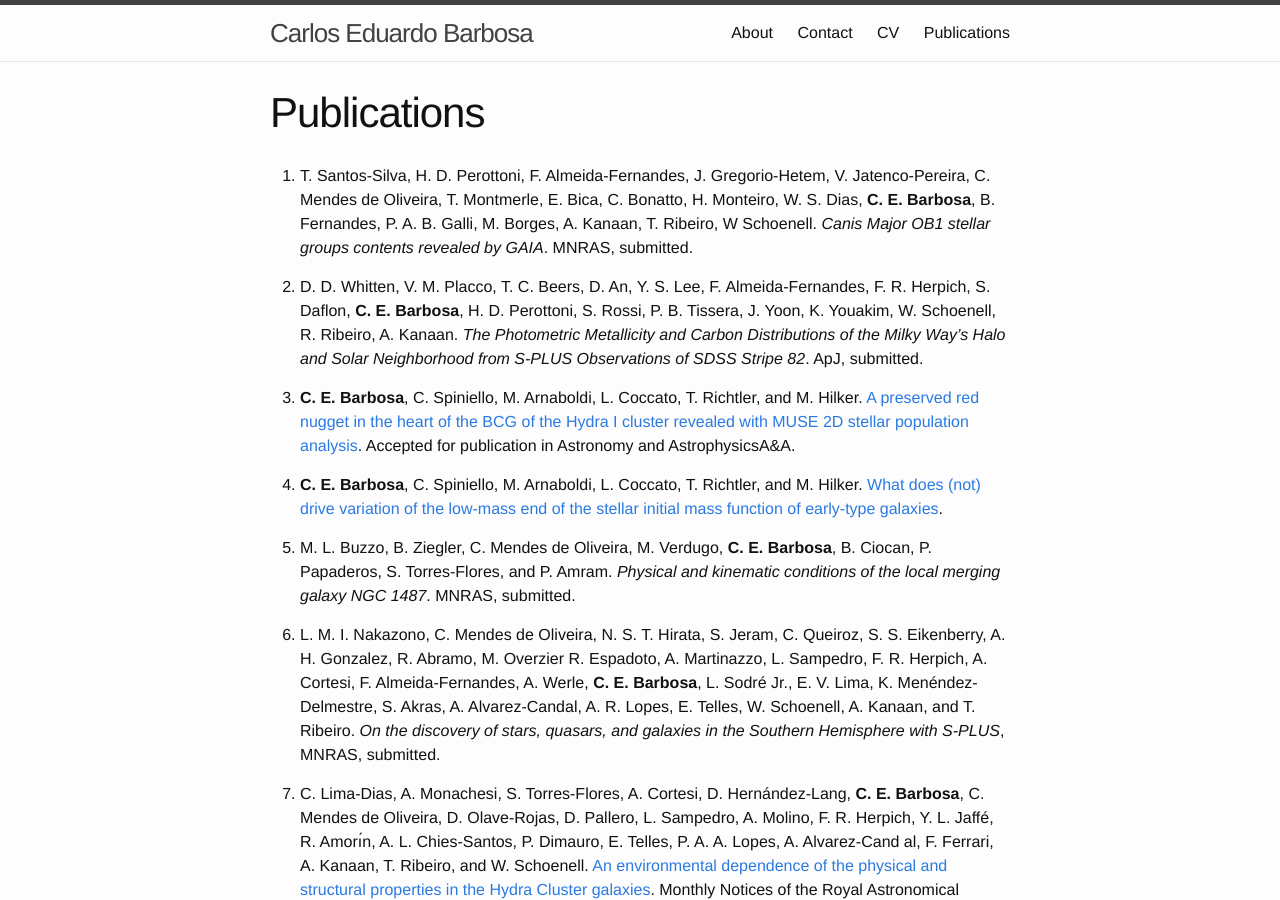
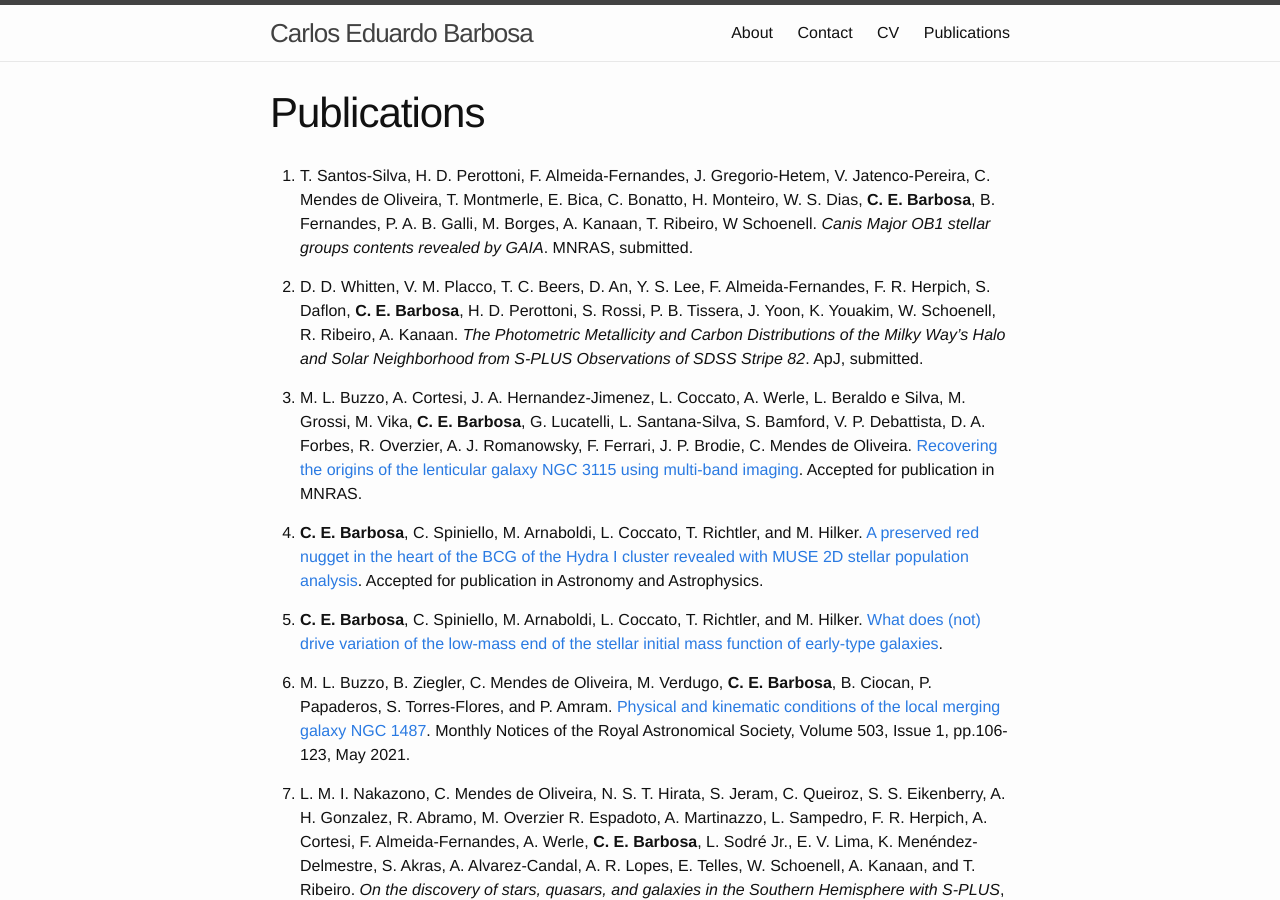
Before and after one commit to cebarbosa/cebarbosa.github.io, a Jekyll site: the page built from publications.md, in a window 1280 px wide and 900 px high. Built offline with Jekyll 4.4.1, drawn with Linux system fonts in a browser that asks for light colours.

Commit message:
Updated with papers from Luisa.

```diff
--- a/publications.md
+++ b/publications.md
@@ -2,27 +2,27 @@
 layout: page
 title: "Publications"
 ---
-20. T. Santos-Silva, H. D. Perottoni, F. Almeida-Fernandes,  J. Gregorio-Hetem, V. Jatenco-Pereira, C. Mendes de Oliveira, T. Montmerle, E. Bica, C. Bonatto, H. Monteiro, W. S. Dias, **C. E. Barbosa**, B. Fernandes, P. A. B. Galli, M. Borges, A. Kanaan, T. Ribeiro, W Schoenell. *Canis Major OB1 stellar groups contents revealed by GAIA*. MNRAS, submitted.
+21. T. Santos-Silva, H. D. Perottoni, F. Almeida-Fernandes,  J. Gregorio-Hetem, V. Jatenco-Pereira, C. Mendes de Oliveira, T. Montmerle, E. Bica, C. Bonatto, H. Monteiro, W. S. Dias, **C. E. Barbosa**, B. Fernandes, P. A. B. Galli, M. Borges, A. Kanaan, T. Ribeiro, W Schoenell. *Canis Major OB1 stellar groups contents revealed by GAIA*. MNRAS, submitted.
 
-19. D. D. Whitten, V. M. Placco, T. C. Beers, D. An, Y. S. Lee, F. Almeida-Fernandes, F. R. Herpich, S. Daflon, **C. E. Barbosa**,  H. D. Perottoni, S. Rossi, P. B. Tissera, J. Yoon, K. Youakim, W. Schoenell, R. Ribeiro, A. Kanaan. *The Photometric Metallicity and Carbon Distributions of the Milky Way’s Halo and Solar Neighborhood from S-PLUS Observations of SDSS Stripe 82*. ApJ, submitted.
+20. D. D. Whitten, V. M. Placco, T. C. Beers, D. An, Y. S. Lee, F. Almeida-Fernandes, F. R. Herpich, S. Daflon, **C. E. Barbosa**,  H. D. Perottoni, S. Rossi, P. B. Tissera, J. Yoon, K. Youakim, W. Schoenell, R. Ribeiro, A. Kanaan. *The Photometric Metallicity and Carbon Distributions of the Milky Way’s Halo and Solar Neighborhood from S-PLUS Observations of SDSS Stripe 82*. ApJ, submitted.
 
-18. **C. E. Barbosa**, C. Spiniello, M. Arnaboldi, L. Coccato, T. Richtler, and M. Hilker. [A preserved red nugget in the heart of the BCG of the Hydra I cluster revealed with MUSE 2D stellar population analysis](https://arxiv.org/abs/2012.11609). Accepted for publication in Astronomy and AstrophysicsA&A.
+19. M. L. Buzzo, A. Cortesi, J. A. Hernandez-Jimenez, L. Coccato, A. Werle, L. Beraldo e Silva, M. Grossi, M. Vika, **C. E. Barbosa**, G. Lucatelli, L. Santana-Silva, S. Bamford, V. P. Debattista, D. A. Forbes, R. Overzier, A. J. Romanowsky, F. Ferrari, J. P. Brodie, C. Mendes de Oliveira. [Recovering the origins of the lenticular galaxy NGC 3115 using multi-band imaging](https://arxiv.org/abs/2103.17246). Accepted for publication in MNRAS.
+
+18. **C. E. Barbosa**, C. Spiniello, M. Arnaboldi, L. Coccato, T. Richtler, and M. Hilker. [A preserved red nugget in the heart of the BCG of the Hydra I cluster revealed with MUSE 2D stellar population analysis](https://arxiv.org/abs/2012.11609). Accepted for publication in Astronomy and Astrophysics.
 
 17. **C. E. Barbosa**, C. Spiniello, M. Arnaboldi, L. Coccato, T. Richtler, and M. Hilker. [What does (not) drive variation of the low-mass end of the stellar initial mass function of early-type galaxies](https://ui.adsabs.harvard.edu/abs/2020arXiv201201431B/abstract).
 
-16. M. L. Buzzo, B. Ziegler, C. Mendes de Oliveira, M. Verdugo, **C. E. Barbosa**, B. Ciocan, P. Papaderos, S. Torres-Flores, and P. Amram. *Physical and kinematic conditions of the local merging galaxy NGC 1487*. MNRAS, submitted.
+16. M. L. Buzzo, B. Ziegler, C. Mendes de Oliveira, M. Verdugo, **C. E. Barbosa**, B. Ciocan, P. Papaderos, S. Torres-Flores, and P. Amram. [Physical and kinematic conditions of the local merging galaxy NGC 1487](https://ui.adsabs.harvard.edu/abs/2021MNRAS.503..106B/abstract).  Monthly Notices of the Royal Astronomical Society, Volume 503, Issue 1, pp.106-123, May 2021.
 
 15. L. M. I. Nakazono, C. Mendes de Oliveira, N. S. T. Hirata, S. Jeram, C. Queiroz, S. S. Eikenberry, A. H. Gonzalez, R. Abramo, M. Overzier R. Espadoto, A. Martinazzo, L. Sampedro, F. R. Herpich, A. Cortesi, F. Almeida-Fernandes, A. Werle, **C. E. Barbosa**, L. Sodré Jr., E. V. Lima, K. Menéndez-Delmestre, S. Akras, A. Alvarez-Candal, A. R. Lopes, E. Telles, W. Schoenell, A. Kanaan, and T. Ribeiro. *On the discovery of stars, quasars, and galaxies in the Southern Hemisphere with S-PLUS*, MNRAS, submitted.
 
 14. C. Lima-Dias, A. Monachesi, S. Torres-Flores, A. Cortesi, D. Hernández-Lang, **C. E. Barbosa**, C. Mendes de Oliveira, D. Olave-Rojas, D. Pallero, L. Sampedro, A. Molino, F. R. Herpich, Y. L. Jaffé, R. Amorı́n, A. L. Chies-Santos, P. Dimauro, E. Telles, P. A. A. Lopes, A. Alvarez-Cand al, F. Ferrari, A. Kanaan, T. Ribeiro, and W. Schoenell. [An environmental dependence of the physical and structural properties in the Hydra Cluster galaxies](https://ui.adsabs.harvard.edu/abs/2020MNRAS.tmp.3113L/abstract). Monthly Notices of the Royal Astronomical Society, Volume 500, Issue 1, pp.1323-1339, January 2021.
-
 
 13. T. Richtler, M. Hilker, M. Arnaboldi and **C. E. Barbosa**. [Dust and star formation in the centre of NGC 3311](https://ui.adsabs.harvard.edu/abs/2020arXiv200810662R/abstract). Astronomy and Astrophysics, Volume 643, id.A119, 9 pp., November 2020.
 
 12. S. Bonoli. A. Marín-Franch, J. Varela et al. [The miniJPAS survey: a preview of the Universe in 56 colours](https://ui.adsabs.harvard.edu/abs/2020arXiv200701910B/abstract), ArXiv eprints, July 2020.
 
 11. A. Molino, M. V. Costa-Duarte, L. Sampedro, F. R. Herpich, Jr. Sodré, L., C. Mendes de Oliveira, W. Schoenell, **C. E. Barbosa**, et al. [Assessing the photometric redshift precision of the S-PLUS survey: the Stripe-82 as a test-case](https://ui.adsabs.harvard.edu/abs/2020MNRAS.tmp.1792M/abstract). Monthly Notices of the Royal Astronomical Society, Volume 499, Issue 3, pp.3884-3908, June 2020.
-
 
 10. **C. E. Barbosa**, D. Zaritsky, R. Donnerstein, H. Zhang, A. Dey, C. M. Mendes de Oliveira, L. Sampedro, A. Molino, M. V. Costa-Duarte, P. Coelho, A. Cortesi, F. R. Herpich, J. A. Hernandez-Jimenez, T. Santos-Silva, E. Pereira, A. Werle, R. A. Overzier, R. Cid Fernandes, A. V. Smith Castelli, T. Ribeiro, W. Schoenell, and A. Kanaan. [One hundred SMUDGes in S-PLUS: ultra-diffuse galaxies flourish in the field](https://ui.adsabs.harvard.edu/abs/2020ApJS..247...46B/abstract). The Astrophysical Journal Supplement Series, Volume 247, Issue 2, id.46, April 2020.
 
@@ -46,5 +46,3 @@ C. Adami, and M. Marcelin. [GHASP: an H&#945; kinematic survey of spiral galaxie
 
 1. J. C. Basto Pineda, C. Mendes de Oliveira, **C. E. Barbosa**, P. Amram, and V. Perret. [The CUSP/CORE problem from a 2D view](http://adsabs.harvard.edu/abs/2012dsu..workE..23B).
 Proceedings of VIII International Workshop on the Dark Side of the Universe (DSU 2012). June 10-15, 2012.
-
-{: reversed="reversed"}
```
